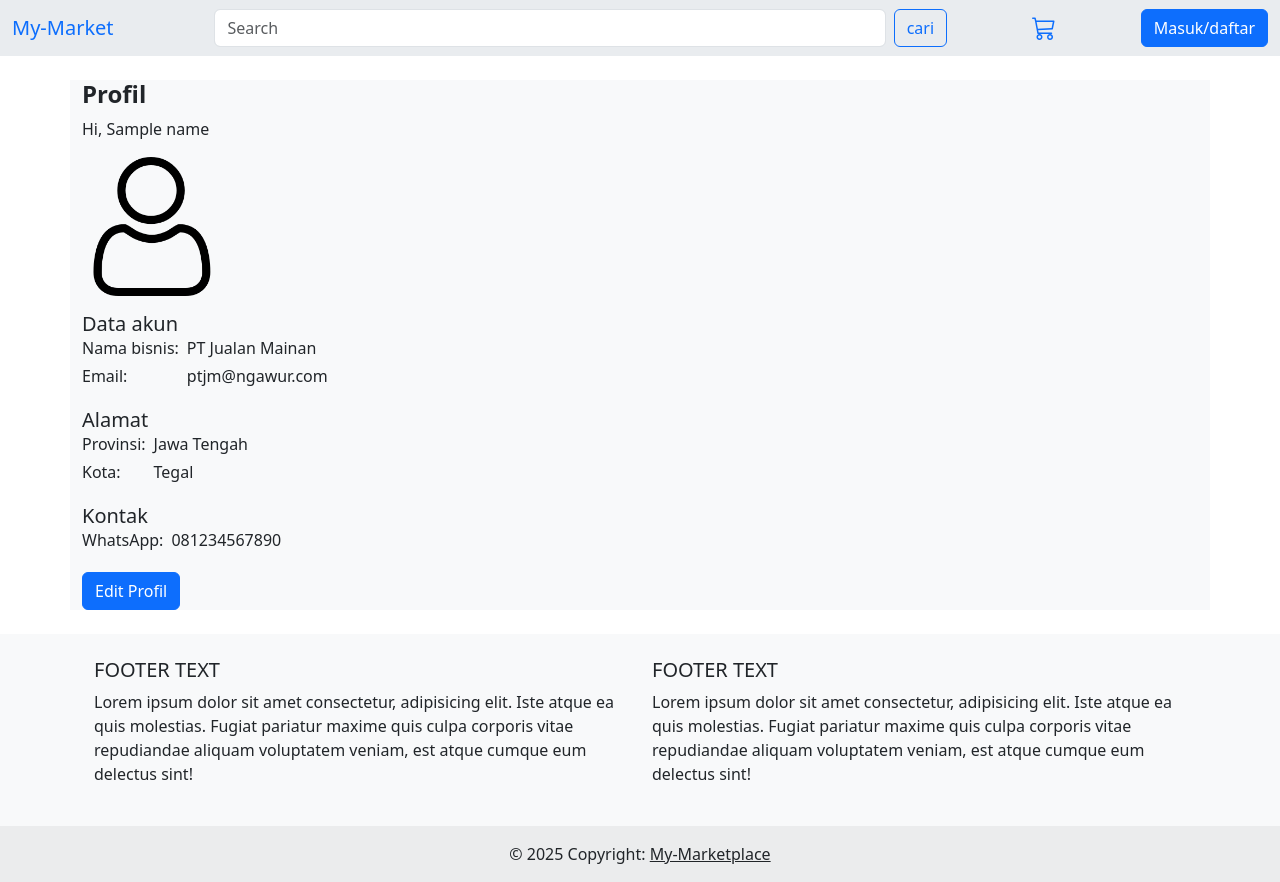
After one commit to ilhamtkj/my-marketplace, a CodeIgniter 4 app: the page made by app/Views/pages/profile.php in a window 1280 px wide. The commit adds this page. Run offline with PHP 8.4 and a stand-in for CodeIgniter, Linux system fonts and the light colour scheme; the template is opened without the code that fills it: most values are stand-ins (such as "Sample title", 1, 10 or a date in 2020); some libraries are stand-ins or nearby versions.

Commit message:
add profile

```diff
--- a/app/Views/pages/cart.php
+++ b/app/Views/pages/cart.php
@@ -36,7 +36,6 @@
                                         </button>
                                     </div>
                                 </div>
-                                </p>
                             </div>
                         </div>
                     </div>
@@ -71,7 +70,6 @@
                                         </button>
                                     </div>
                                 </div>
-                                </p>
                             </div>
                         </div>
                     </div>
@@ -106,7 +104,6 @@
                                         </button>
                                     </div>
                                 </div>
-                                </p>
                             </div>
                         </div>
                     </div>
@@ -141,7 +138,6 @@
                                         </button>
                                     </div>
                                 </div>
-                                </p>
                             </div>
                         </div>
                     </div>
--- /dev/null
+++ b/app/Views/pages/profile.php
@@ -0,0 +1,51 @@
+<?= $this->extend('layout/template'); ?>
+
+<?= $this->section('content'); ?>
+
+<div class="container bg-body-tertiary mt-4">
+    <h4 class="fw-bold">Profil</h4>
+    <p>Hi, <?= $name; ?></p>
+    <div class="w-25 mb-3">
+        <img src="/img/icon/user.png" class="w-50" alt="user icon">
+    </div>
+    <h5 class="mb-0">Data akun</h5>
+    <div class="row g-2 mb-3">
+        <div class="col-auto">
+            <p class="mb-1">Nama bisnis:</p>
+            <p class="mb-1">Email:</p>
+        </div>
+        <div class="col">
+            <p class="mb-1">PT Jualan Mainan</p>
+            <p class="mb-1">ptjm@ngawur.com</p>
+        </div>
+    </div>
+
+    <!-- alamat-->
+    <h5 class="mb-0">Alamat</h5>
+    <div class="row g-2 mb-3">
+        <div class="col-auto">
+            <p class="mb-1">Provinsi:</p>
+            <p class="mb-1">Kota:</p>
+        </div>
+        <div class="col">
+            <p class="mb-1">Jawa Tengah</p>
+            <p class="mb-1">Tegal</p>
+        </div>
+    </div>
+
+    <!-- kontak -->
+    <h5 class="mb-0">Kontak</h5>
+    <div class="row g-2 mb-3">
+        <div class="col-auto">
+            <p class="mb-1">WhatsApp:</p>
+            <p class="mb-1"></p>
+        </div>
+        <div class="col">
+            <p class="mb-1">081234567890</p>
+        </div>
+    </div>
+
+    <a href="profile-edit" class="btn btn-primary">Edit Profil</a>
+</div>
+
+<?= $this->endSection('content'); ?>
```
Also changed, not shown: app/Controllers/TesPage.php (+8 -0 lines), app/Views/pages/profile_edit.php (added, +7 -0 lines), public/img/icon/user.png (added).
